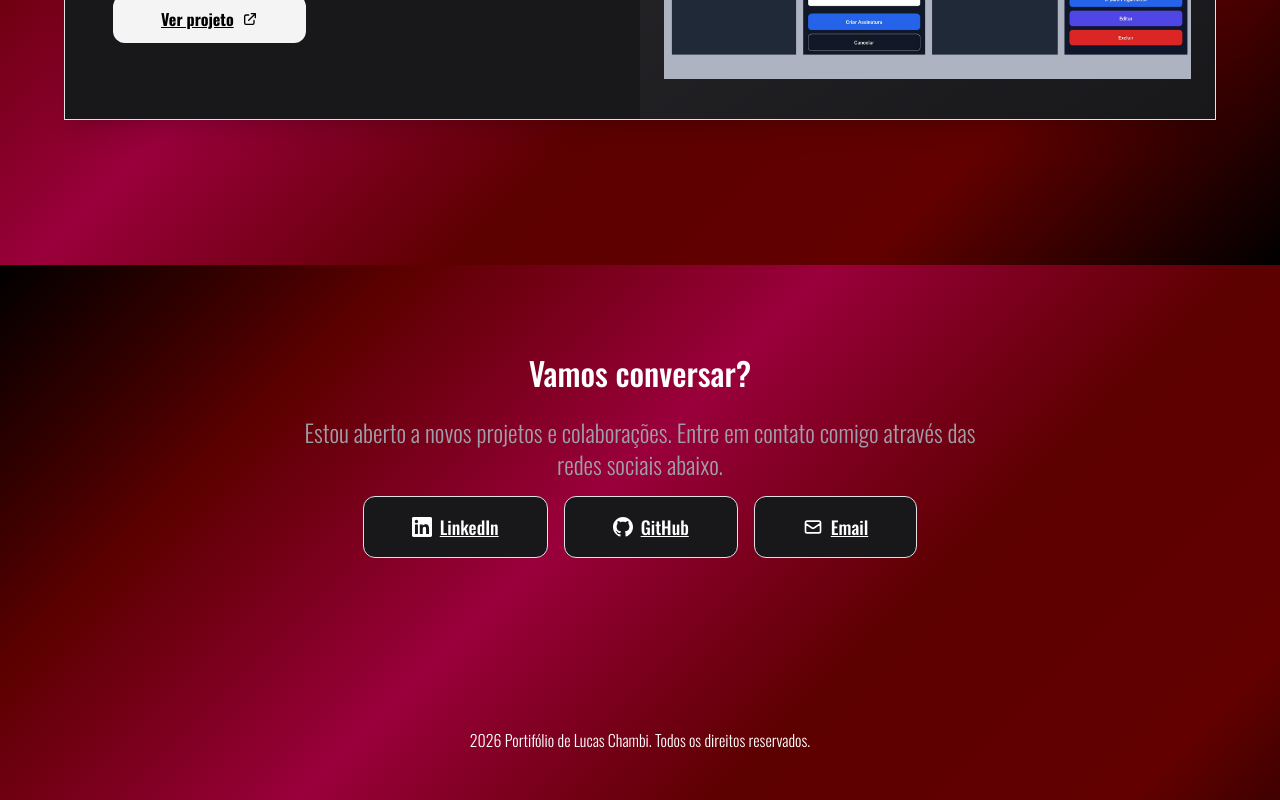
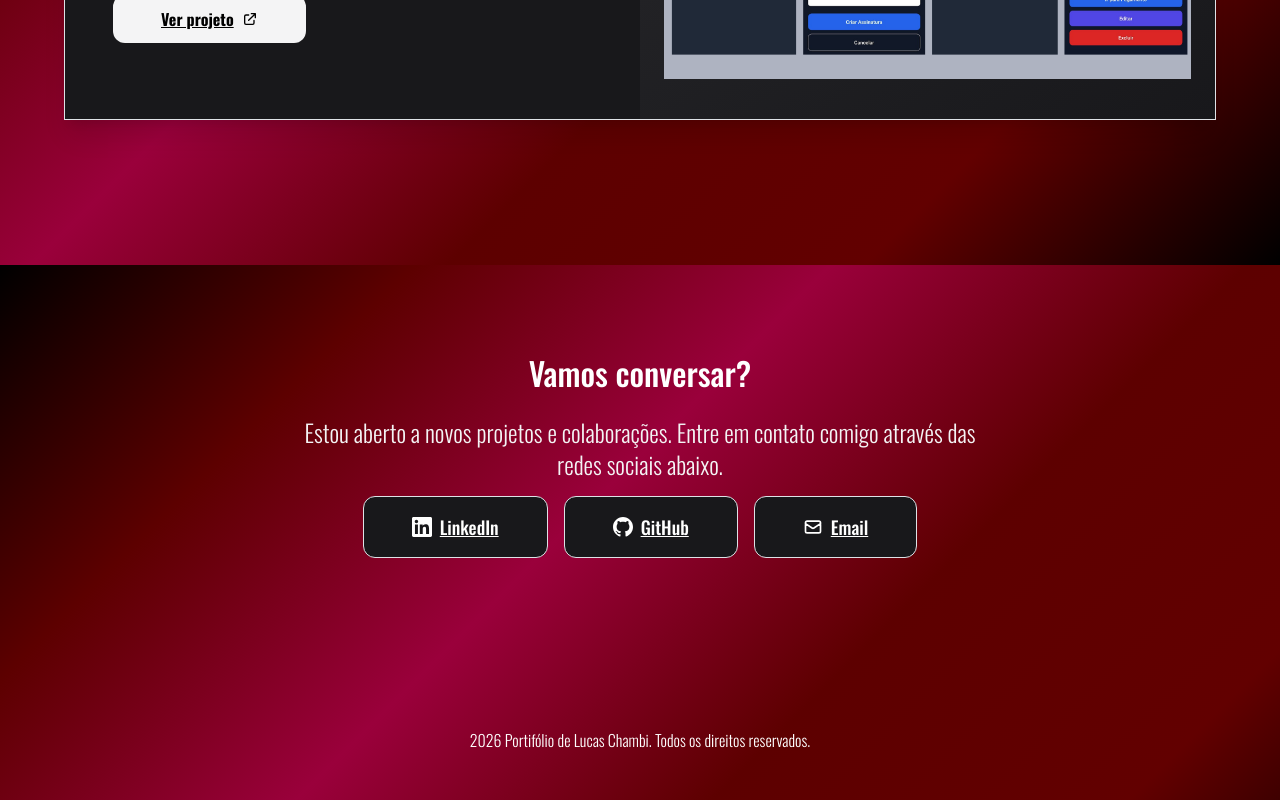
Before and after one commit to LokiiiGo/portifolio-lucas-chambi, a React (Vite) app: page / in a window 1280 px wide. Shown: the part 3735-4535 px from the top of the page. Built offline with nearby package versions, Linux system fonts and the light colour scheme.

Commit message:
Alterando a cor do texto no componente Contato

```diff
--- a/src/components/Contato.jsx
+++ b/src/components/Contato.jsx
@@ -38,7 +38,7 @@ function Contato() {
         <h2 className="text-3xl sm:text-4xl md:text-5xl lg:text-6xl font-bold mb-4 sm:mb-6 text-balance">
           Vamos conversar?
         </h2>
-        <p className="text-base sm:text-lg md:text-xl lg:text-2xl text-zinc-400 mb-8 sm:mb-10 max-w-2xl mx-auto text-pretty">
+        <p className="text-base sm:text-lg md:text-xl lg:text-2xl text-zinc-100 mb-8 sm:mb-10 max-w-2xl mx-auto text-pretty">
           Estou aberto a novos projetos e colaborações. Entre em contato comigo através das redes
           sociais abaixo.
         </p>
```
